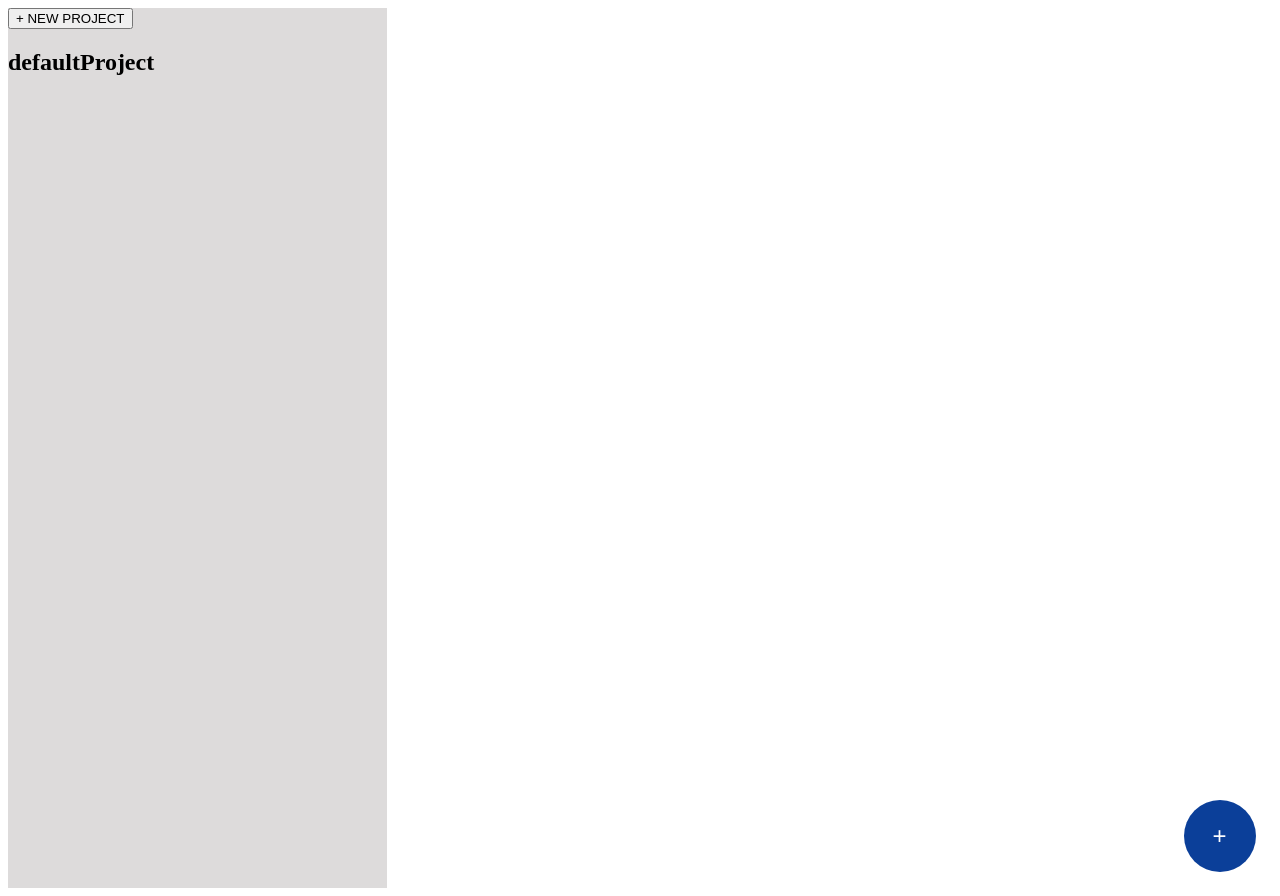
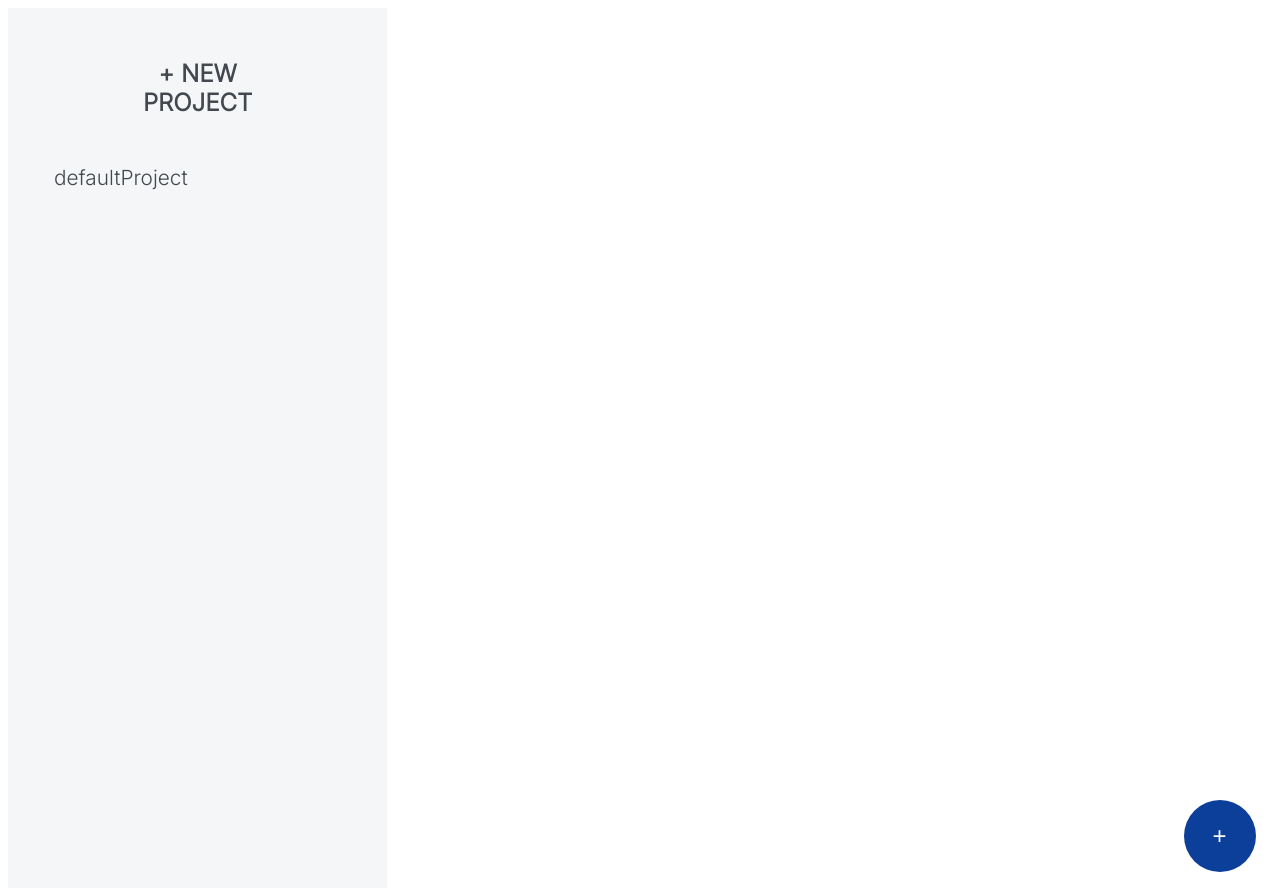
Before and after one commit to Bautaxx/to-do-app, a website built with webpack: page dist/index.html in a window 1280 px wide. Built offline with Linux system fonts and the light colour scheme.

Commit message:
sidebar stylized

```diff
--- a/src/projects.js
+++ b/src/projects.js
@@ -1,7 +1,8 @@
 function Project(name) {
   this.name = name;
   this.todoArr = [];
-  this.element = document.createElement("h2");
+  this.element = document.createElement("button");
+  this.element.classList.add("project");
   this.addToProject = function (todo) {
     this.todoArr.push(todo);
   };
--- a/src/style.css
+++ b/src/style.css
@@ -1,4 +1,5 @@
 body {
+  font-family: "Inter", sans-serif !important;
 }
 
 .main-frame {
@@ -11,10 +12,46 @@ body {
 }
 
 .sidebar {
+  background-color: #f5f6f8;
   width: 30%;
-  background-color: rgb(221, 219, 219);
+  display: flex;
+  flex-direction: column;
 }
 
+.sidebar > .project {
+  margin-left: 10%;
+  margin-top: 2em;
+  font-family: "Inter", sans-serif !important;
+  font-size: 1.3em;
+  text-align: left;
+  background-color: transparent;
+  color: #42484e;
+  border-radius: 2em;
+  border-color: transparent;
+  cursor: pointer;
+}
+
+.sidebar > .project:hover {
+}
+
+.sidebar > .add-project {
+  background-color: transparent;
+  color: #42484e;
+  margin-top: 2em;
+  margin-left: 25%;
+  width: 50%;
+  border-color: transparent;
+  border-radius: 10%;
+  font-family: "Inter", sans-serif !important;
+  font-size: 1.5em;
+  font-weight: bold;
+  cursor: pointer;
+}
+
+.sidebar > .project-window {
+  margin-left: 10%;
+  margin-top: 2em;
+}
 /*todo section*/
 .home {
   width: 70%;
@@ -44,6 +81,7 @@ body {
   border-color: transparent;
   background-color: rgb(11, 63, 153);
   color: white;
+  cursor: pointer;
 }
 
 /*Includes the three todo properties*/
```
Also changed, not shown: dist/index.html, dist/main.js.
